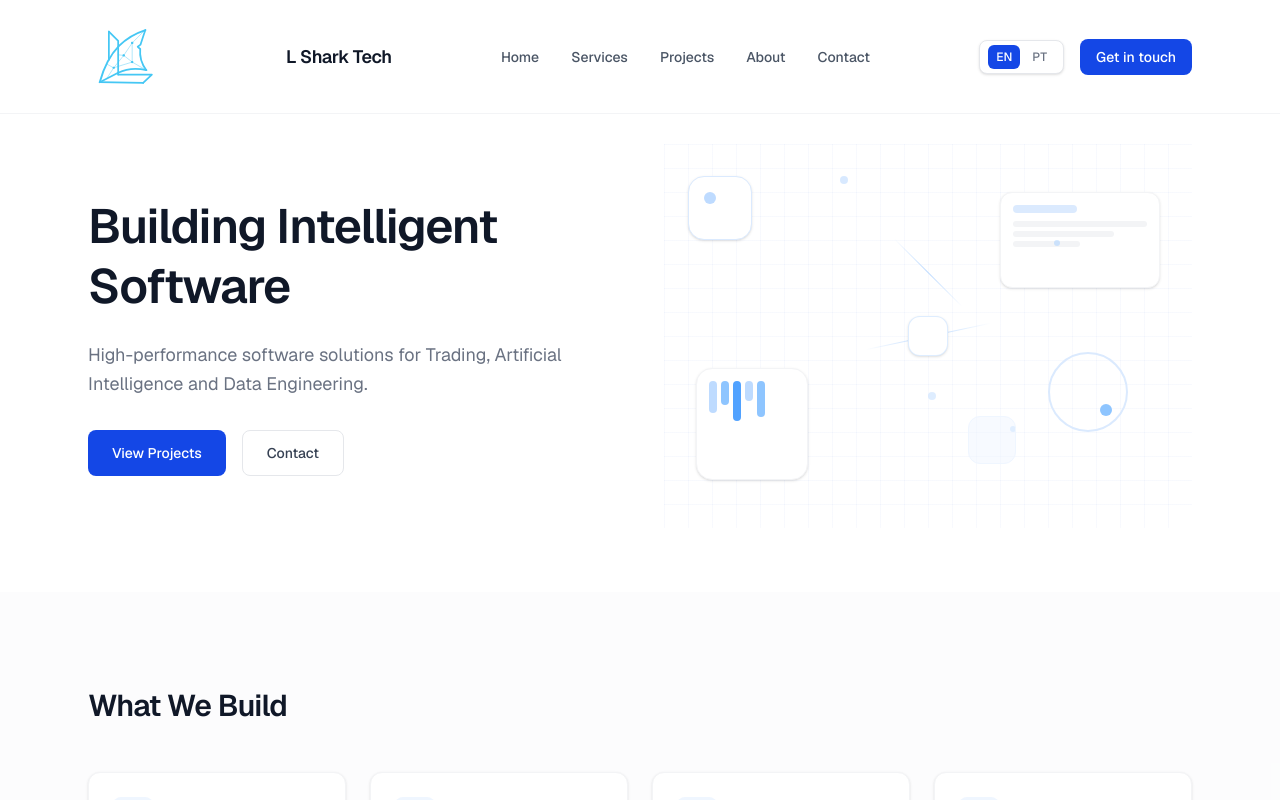
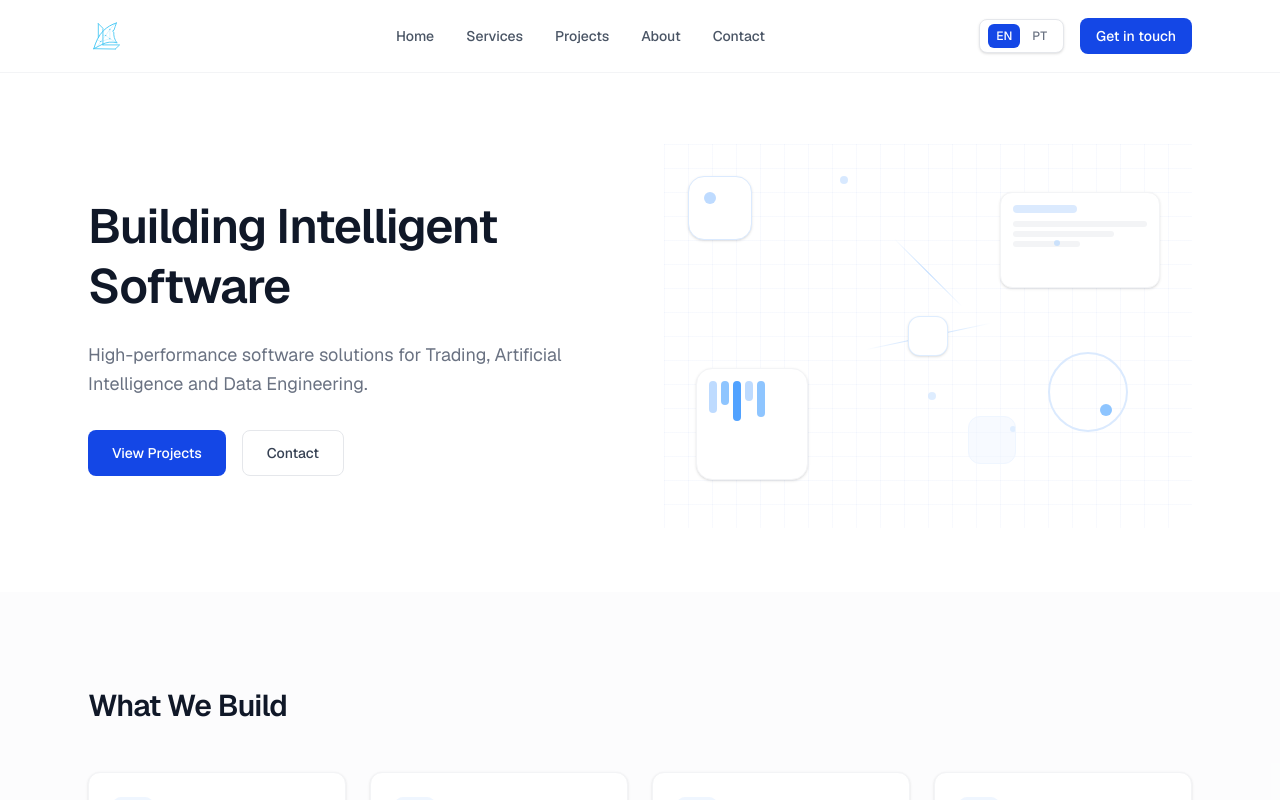
Before and after one commit to Sharkprojects/lsharktech-site, a Next.js app: page / in a window 1280 px wide. Shown: the top 800 px of the page. Built offline with nearby package versions, Linux system fonts and the light colour scheme.

Commit message:
Refactor Navbar component for improved structure and styling consistency

```diff
--- a/src/components/Navbar.tsx
+++ b/src/components/Navbar.tsx
@@ -17,28 +17,28 @@ export default function Navbar() {
   };
 
   return (
-    <header className="fixed top-0 left-0 right-0 z-50 border-b border-gray-100 bg-white/80 backdrop-blur-md">
+  <header className="fixed inset-x-0 top-0 z-50 border-b border-gray-100 bg-white/80 backdrop-blur-md">
     <nav className="mx-auto flex max-w-6xl items-center justify-between px-6 py-4">
       <button
-          onClick={() => scrollTo('home')}
-          className="flex items-center gap-2"
+        type="button"
+        onClick={() => scrollTo("home")}
+        aria-label="Voltar ao início"
+        className="flex shrink-0 items-center"
       >
         <Image
           src="/brand/logo-horizontal.svg"
           alt="L Shark Tech"
           width={190}
           height={48}
-            className="shrink-0"
+          className="h-10 w-auto"
           priority
         />
-          <span className="text-lg font-semibold tracking-tight text-gray-900">
-            L Shark Tech
-          </span>
       </button>
 
       <div className="hidden items-center gap-8 md:flex">
         {NAV_ITEMS.map((item) => (
           <button
+            type="button"
             key={item}
             onClick={() => scrollTo(item)}
             className="text-sm font-medium text-gray-600 transition-colors hover:text-gray-900"
@@ -50,9 +50,11 @@ export default function Navbar() {
 
       <div className="flex items-center gap-4">
         <LanguageSwitcher />
+
         <button
-            onClick={() => scrollTo('contact')}
-            className="hidden rounded-lg bg-blue-700 px-4 py-2 text-sm font-medium text-white transition-all hover:bg-blue-800 sm:inline-block"
+          type="button"
+          onClick={() => scrollTo("contact")}
+          className="hidden rounded-lg bg-blue-700 px-4 py-2 text-sm font-medium text-white transition-colors hover:bg-blue-800 sm:inline-block"
         >
           {t.navbar.getInTouch}
         </button>
```
Lines whose indentation alone changed are shown as unchanged.
